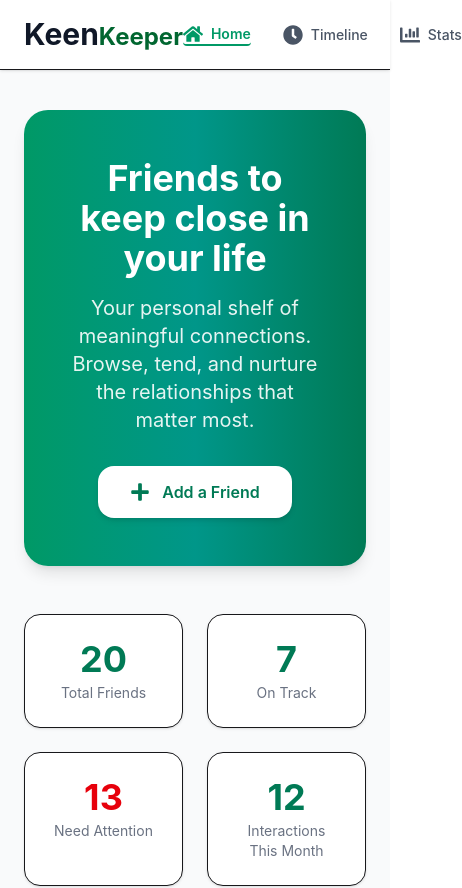
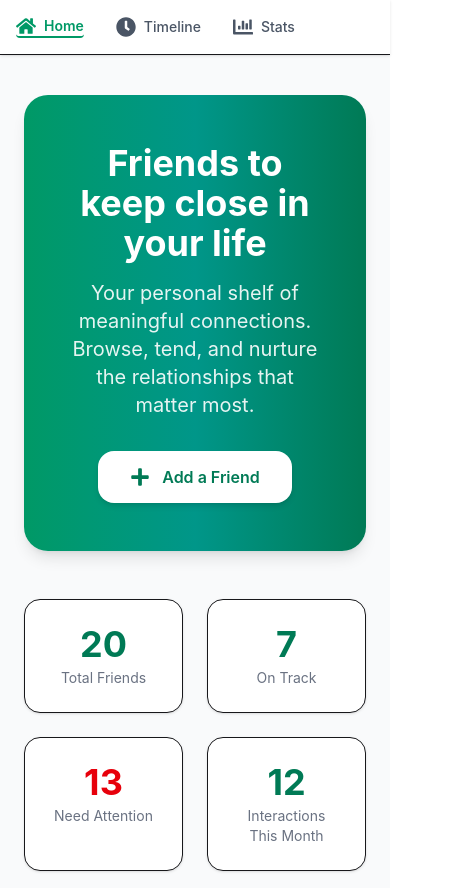
Before and after one commit to saidur20087/my-A7-keen-keeper, a React (Vite) app: page / in a window 390 px wide. Shown: the top 888 px of the page, 462 px wide, since content can reach past the window. Built offline with nearby package versions, Linux system fonts and the light colour scheme.

Commit message:
style: improve responsive layout and card design

```diff
--- a/src/App.jsx
+++ b/src/App.jsx
@@ -8,6 +8,7 @@ import Timeline from "./pages/Timeline/Timeline";
 import Stats from "./pages/Stats/Stats";
 import FriendDetails from "./pages/FriendDetails/FriendDetails";
 import NotFound from "./pages/NotFound/NotFound";
+
 
 
 
@@ -23,7 +24,7 @@ function App() {
               <Route path="/friend/:id" element={<FriendDetails />} />
               <Route path="/timeline" element={<Timeline />} />
               <Route path="/stats" element={<Stats />} />
-              <Route path="/stats" element={<NotFound />} />
+              <Route path="*" element={<NotFound />} />
 
             </Routes>
           </main>
--- a/src/components/Navbar/Navbar.jsx
+++ b/src/components/Navbar/Navbar.jsx
@@ -4,8 +4,8 @@ import { FaHome, FaClock, FaChartBar, FaUsers } from 'react-icons/fa';
 const Navbar = () => {
   return (
     <nav className="bg-white border-b sticky top-0 z-50 shadow-sm">
-      <div className="max-w-7xl mx-auto px-6 py-4 flex items-center justify-between">
-        <div className="flex items-center gap-3">
+      <div className="max-w-7xl mx-auto px-4 py-4 flex items-center justify-between">
+        <div className="hidden md:flex items-center gap-6">
 
           <h1 className="text-3xl font-bold text-gray-900">Keen<span className='text-green-800 text-2xl'>Keeper</span></h1>
         </div>
```
